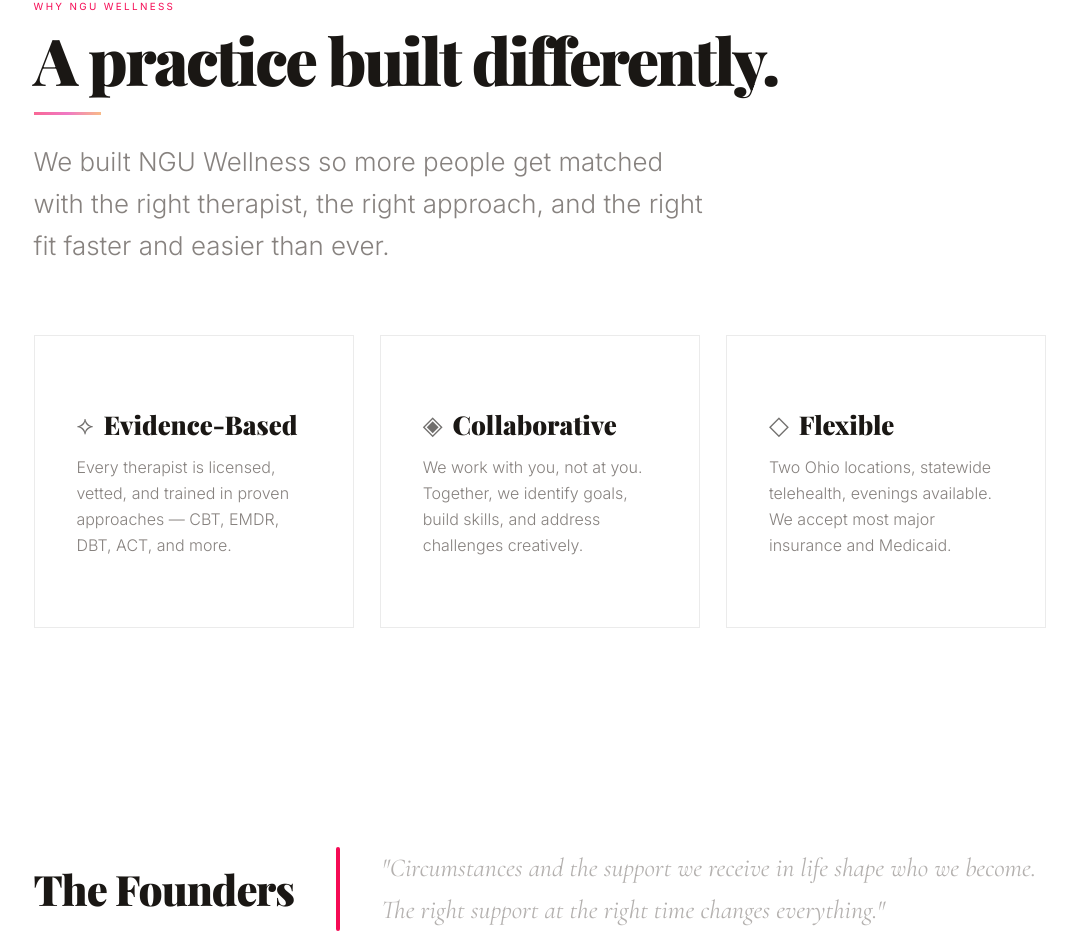
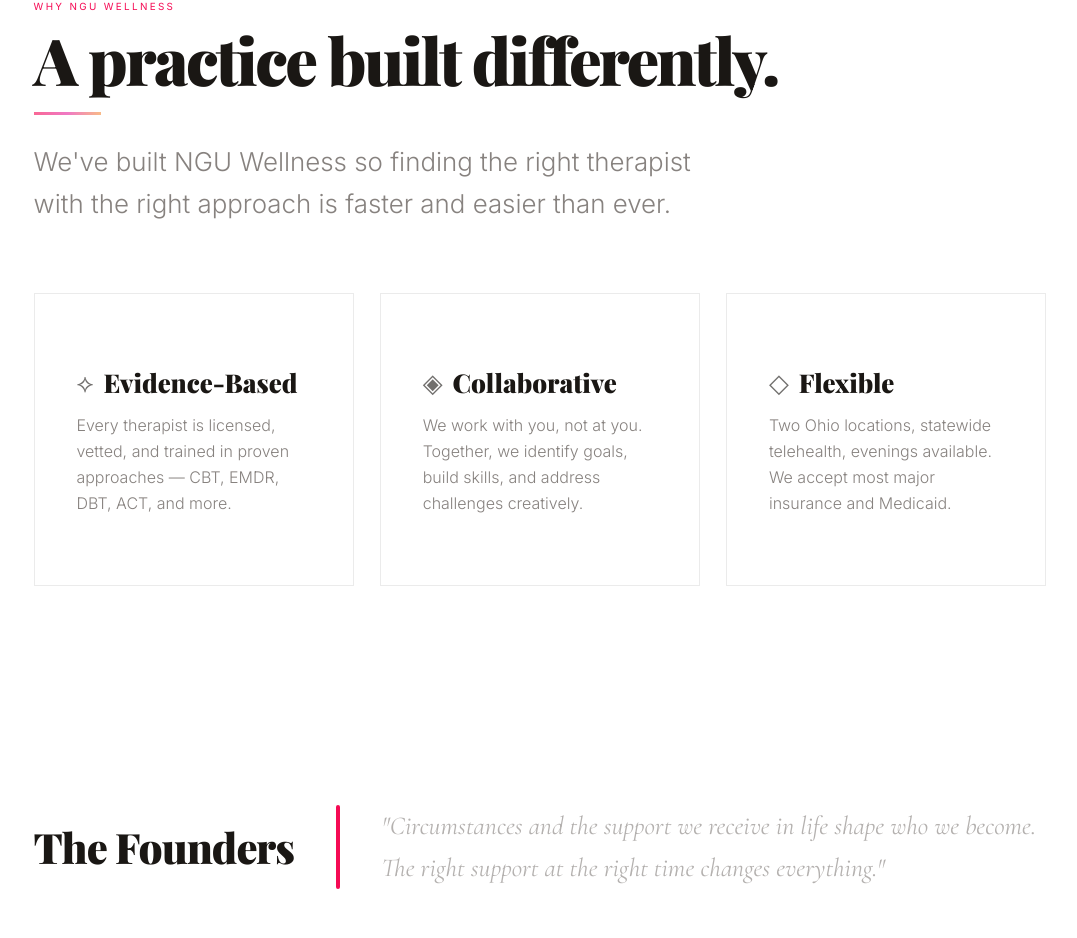
Before and after one commit to JDOG332/nguwellness, a Next.js app: page /about in a window 1280 px wide. Shown: the part 2034-2972 px from the top of the page, without its empty margins (100-1177 px from the left). Built offline with nearby package versions, Linux system fonts and the light colour scheme; a web font is replaced by a local one.

Commit message:
Rewrite Why NGU description for cleaner flow

```diff
--- a/app/about/AboutPage.jsx
+++ b/app/about/AboutPage.jsx
@@ -776,7 +776,7 @@
           <p className="eyebrow">Why NGU Wellness</p>
           <h2 className="why-ngu-title">A practice built differently.</h2>
           <hr className="phi-rule" />
-          <p className="why-ngu-desc">We built NGU Wellness so more people get matched with the right therapist, the right approach, and the right fit faster and easier than ever.</p>
+          <p className="why-ngu-desc">We've built NGU Wellness so finding the right therapist with the right approach is faster and easier than ever.</p>
           <div className="pillar-grid">
             <div className="pillar">
               <div className="pillar-title-row"><span className="pillar-icon">⟡</span><p className="pillar-title">Evidence-Based</p></div>
```
